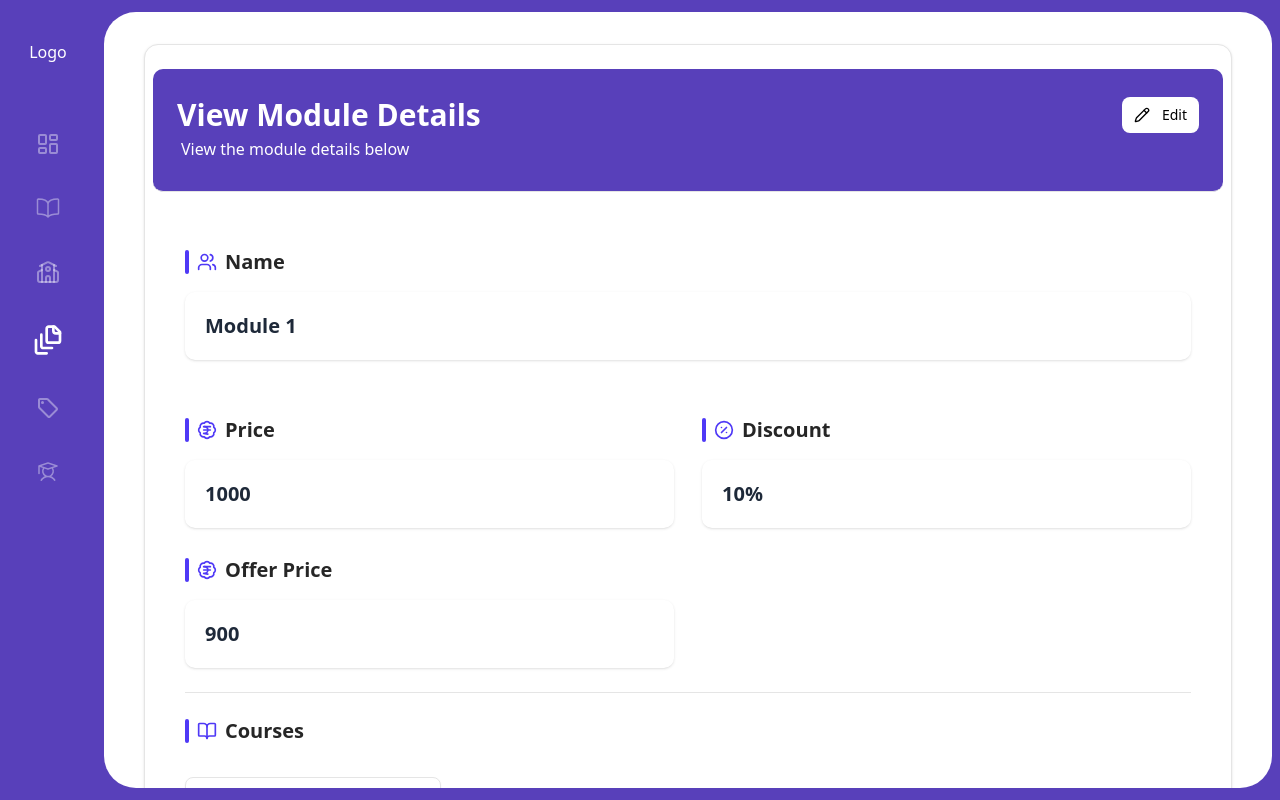
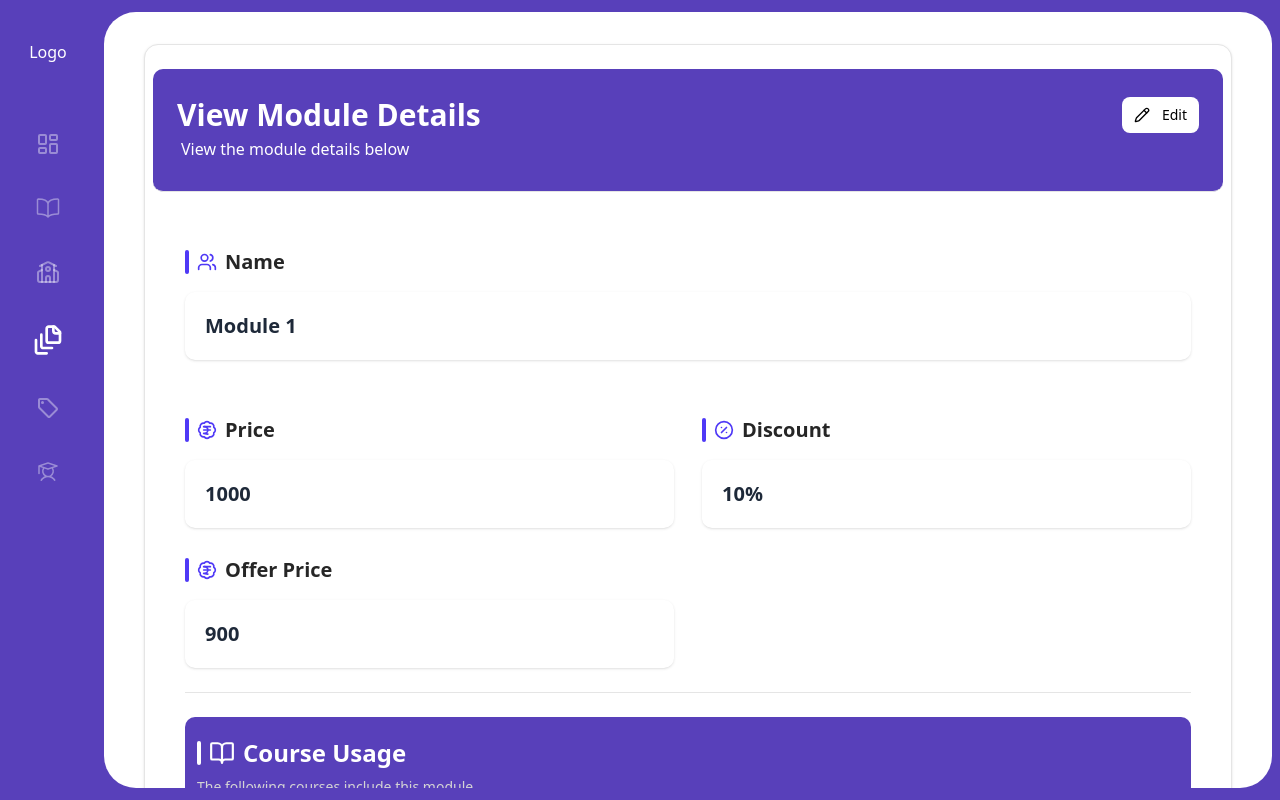
Before and after one commit to Arman6117/ais-solutions, a Next.js app: page /admin/modules/module-details/1 in a window 1280 px wide. Built offline with nearby package versions, Linux system fonts and the light colour scheme.

Commit message:
feat: update module course card and details components for improved layout and navigation

```diff
--- a/app/(roles)/admin/modules/_components/module-course-card.tsx
+++ b/app/(roles)/admin/modules/_components/module-course-card.tsx
@@ -1,4 +1,3 @@
-import { Badge } from "@/components/ui/badge";
 import { Button } from "@/components/ui/button";
 import { getLevelColor, getModeColor } from "@/lib/utils";
 import {
@@ -13,7 +12,7 @@ import {
 import Link from "next/link";
 import React from "react";
 
-// Extended type with more course information
+
 type ModuleCourseCardProps = {
   course: {
     id: string;
@@ -32,7 +31,7 @@ type ModuleCourseCardProps = {
 const ModuleCourseCard = ({ course }: ModuleCourseCardProps) => {
   return (
     <div className="bg-white rounded-lg shadow-md w-72 overflow-hidden transition-all hover:shadow-lg hover:translate-y-1 duration-300 border border-gray-100">
-      {/* Card Header with Course Title */}
+
       <div className="flex w-full justify-between p-4 rounded-t-lg bg-primary-bg">
         <h1 className="text-xl text-white font-medium line-clamp-1">
           {course.title}
@@ -42,11 +41,11 @@ const ModuleCourseCard = ({ course }: ModuleCourseCardProps) => {
           asChild
           className="bg-white text-primary-bg hover:bg-gray-100 hover:text-primary-bg"
         >
-          <Link href={`/courses/${course.id}`}>View</Link>
+          <Link href={`/admin/courses/course-details/${course.id}?mode=view`}>View</Link>
         </Button>
       </div>
 
-      {/* Course Mode Badge */}
+
       <div className="px-4 pt-3">
         <div className="flex items-center gap-2">
           <span
--- a/app/(roles)/admin/modules/_components/module-courses-cards.tsx
+++ b/app/(roles)/admin/modules/_components/module-courses-cards.tsx
@@ -138,8 +138,8 @@ const ModuleCoursesCards = ({ courses }: ModuleCoursesCardsProps) => {
             </CarouselItem>
           )}
         </CarouselContent>
-        <CarouselPrevious />
-        <CarouselNext />
+        <CarouselPrevious className="ml-10 rounded-lg cursor-pointer  hover:border-violet-300 hover:bg-violet-50" />
+        <CarouselNext className="mr-10 rounded-lg cursor-pointer hover:border-violet-300 hover:bg-violet-50" />
       </Carousel>
                 </div>
     </div>
--- a/app/(roles)/admin/modules/_components/module-details.tsx
+++ b/app/(roles)/admin/modules/_components/module-details.tsx
@@ -191,11 +191,15 @@ const ModuleDetails = ({ module }: ModuleDetailsProps) => {
             <Separator />
             {mode === "view" ? (
               <div className="flex w-full flex-col gap-6  ">
-                <h1 className="text-xl font-bold text-neutral-800 mb-2 flex items-center">
-                  <div className="w-1 h-6 bg-indigo-600 rounded-full mr-2"></div>
-                  <BookOpen className="text-indigo-600 mr-2" size={20} />
-                  Courses
+                <div className="flex w-full flex-col px-3 py-5 rounded-lg bg-primary-bg text-white">
+
+                <h1 className="text-2xl font-bold  mb-2 flex items-center">
+                  <div className="w-1 h-6 bg-white rounded-full mr-2"></div>
+                  <BookOpen className="mr-2" size={26} />
+                  Course Usage
                 </h1>
+                <p className="text-sm text-neutral-300">The following courses include this module</p>
+                </div>
                 <ModuleCoursesCard
                   // mode={mode}
                   courses={courses}
```
